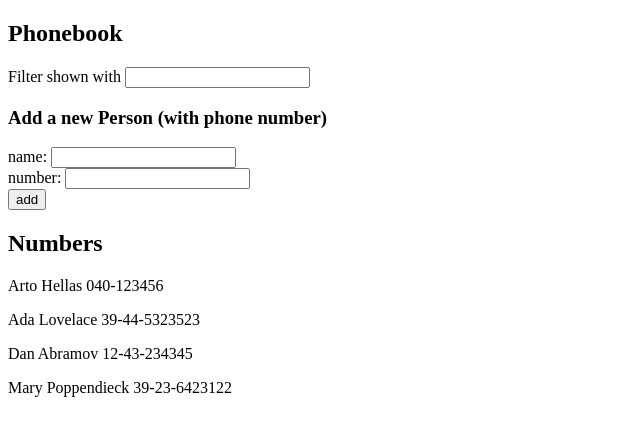
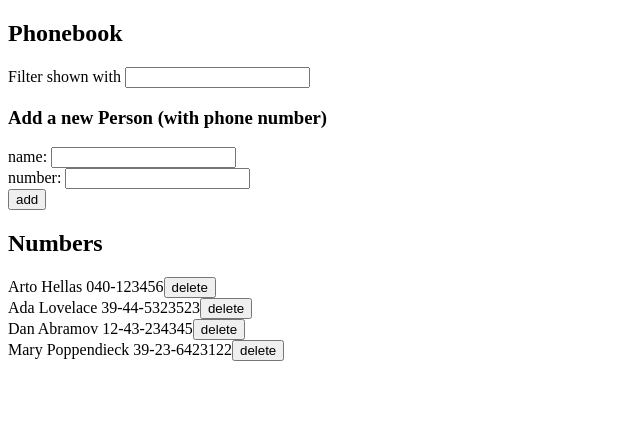
Before and after one commit to Hebelag/fullstackopen, a React (Vite) app in the folder part2/phonebook/: page / in a window 1280 px wide. Shown: the top 436 px of the page, without its empty margins (0-640 px from the left). Built offline with nearby package versions, Linux system fonts and the light colour scheme; data requests are answered from the project's data file.

Commit message:
Exercises 2.12 until 2.15

```diff
--- a/part2/phonebook/src/App.jsx
+++ b/part2/phonebook/src/App.jsx
@@ -1,5 +1,6 @@
 import { useState, useEffect } from "react";
 import axios from "axios";
+import personService from "./services/persons";
 
 const Filter = ({ onHandleNameFilter, nameFilter }) => {
   return (
@@ -32,14 +33,15 @@ const PersonForm = ({
   );
 };
 
-const Persons = ({ persons, nameFilter }) => {
+const Persons = ({ persons, nameFilter, deletePerson }) => {
   return persons
     .filter((p) => p.name.toLowerCase().includes(nameFilter.toLowerCase()))
     .map((p) => {
       return (
-        <p key={p.name}>
+        <div key={p.name}>
           {p.name} {p.number}
-        </p>
+          <button onClick={() => deletePerson(p.id)}>delete</button>
+        </div>
       );
     });
 };
@@ -50,25 +52,50 @@ const App = () => {
   const [newNumber, setNewNumber] = useState("");
   const [nameFilter, setNameFilter] = useState("");
 
+  const fetchAllPersons = () => {
+    personService.getAll().then((persons) => {
+      console.log("promise fulfilled");
+      setPersons(persons);
+    });
+  };
+
   useEffect(() => {
     console.log("effect");
-    axios.get("http://localhost:3001/persons").then((response) => {
-      console.log("promise fulfilled");
-      setPersons(response.data);
-    });
+    fetchAllPersons();
   }, []);
 
   const handleAddPerson = (event) => {
+    const personObject = { name: newName, number: newNumber };
     event.preventDefault();
-    const names = persons.map((a) => a.name);
-    if (names.find((a) => a === newName)) {
-      alert(`${newName} is already added to phonebook`);
-    } else {
-      const newPObject = { name: newName, number: newNumber };
-      setPersons(persons.concat(newPObject));
-      setNewName("");
-      setNewNumber("");
-    }
+
+    personService.getByName(personObject.name).then((foundPerson) => {
+      if (foundPerson) {
+        const confirmChangeNumber = confirm(
+          `${foundPerson.name} is already added to phonebook, replace the old number with a new one?`,
+        );
+        if (confirmChangeNumber) {
+          personService
+            .updateNumber(personObject, foundPerson.id)
+            .then((response) => {
+              console.log("update persons");
+              setPersons(
+                persons.map((p) =>
+                  p.id === foundPerson.id ? response.data : p,
+                ),
+              );
+            });
+        }
+      } else {
+        personService.create(personObject).then((newPerson) => {
+          setPersons(persons.concat(newPerson));
+          setNewName("");
+          setNewNumber("");
+          console.log(
+            `${newPerson.name} was successfully added to the database`,
+          );
+        });
+      }
+    });
   };
 
   const handleInputName = (event) => {
@@ -81,6 +108,13 @@ const App = () => {
 
   const handleInputNameFilter = (event) => {
     setNameFilter(event.target.value);
+  };
+
+  const deletePerson = (id) => {
+    personService.deletePerson(id).then((response) => {
+      console.log(`${response.status}`);
+      setPersons(persons.filter((p) => p.id !== id));
+    });
   };
 
   return (
@@ -100,7 +134,11 @@ const App = () => {
       />
 
       <h2>Numbers</h2>
-      <Persons persons={persons} nameFilter={nameFilter} />
+      <Persons
+        persons={persons}
+        nameFilter={nameFilter}
+        deletePerson={deletePerson}
+      />
     </div>
   );
 };
--- /dev/null
+++ b/part2/phonebook/src/services/persons.js
@@ -0,0 +1,31 @@
+import axios from "axios";
+
+const url = `http://localhost:3001/persons/`;
+
+const getAll = () => {
+  const request = axios.get(url);
+  return request.then((response) => response.data);
+};
+
+const create = (newObject) => {
+  const request = axios.post(url, newObject);
+  return request.then((response) => response.data);
+};
+
+const deletePerson = (id) => {
+  const deleteUrl = url + id;
+  return axios.delete(deleteUrl);
+};
+
+const getByName = (name) => {
+  return getAll().then((persons) => {
+    return persons.find((p) => p.name === name);
+  });
+};
+
+const updateNumber = (newPerson, id) => {
+  const request = axios.patch(url + id, newPerson);
+  return request;
+};
+
+export default { getAll, create, deletePerson, getByName, updateNumber };
```
